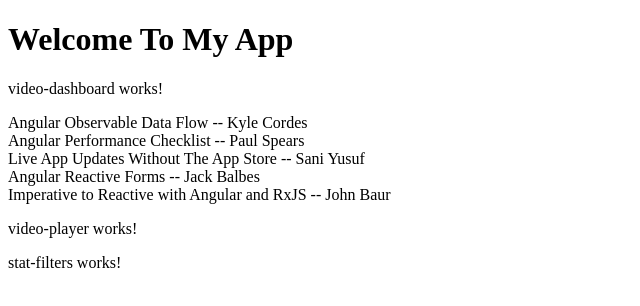
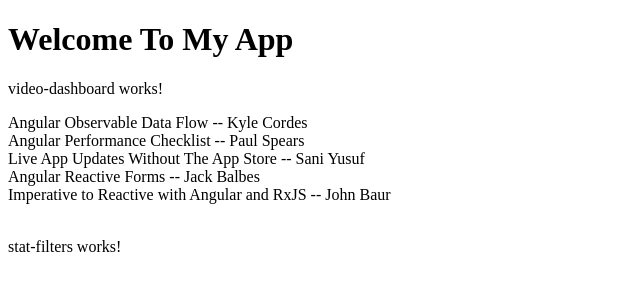
Before and after one commit to saniyusuf/abc-partners-may-2018, an Angular app: page /dashboard in a window 1280 px wide. Shown: the top 306 px of the page, without its empty margins (0-640 px from the left). Built offline with nearby package versions, Linux system fonts and the light colour scheme.

Commit message:
step 206

```diff
--- a/src/app/dashboard/video-dashboard/video-dashboard.component.html
+++ b/src/app/dashboard/video-dashboard/video-dashboard.component.html
@@ -2,6 +2,7 @@
   video-dashboard works!
 </p>
 
-<app-video-list></app-video-list>
-<app-video-player></app-video-player>
+<app-video-list (selectVideo)="onVideoSelected($event)"></app-video-list>
+<br>
+<app-video-player [videoToPlay]="selectedVideo"></app-video-player>
 <app-stat-filters></app-stat-filters>
--- a/src/app/dashboard/video-dashboard/video-dashboard.component.ts
+++ b/src/app/dashboard/video-dashboard/video-dashboard.component.ts
@@ -1,4 +1,5 @@
 import { Component, OnInit } from '@angular/core';
+import {Video} from '../api.types';
 
 @Component({
   selector: 'app-video-dashboard',
@@ -6,10 +7,15 @@ import { Component, OnInit } from '@angular/core';
   styleUrls: ['./video-dashboard.component.css']
 })
 export class VideoDashboardComponent implements OnInit {
+  public selectedVideo: Video;
 
   constructor() { }
 
   ngOnInit() {
   }
 
+  onVideoSelected(video){
+    this.selectedVideo = video;
+  }
+
 }
--- a/src/app/dashboard/video-list/video-list.component.ts
+++ b/src/app/dashboard/video-list/video-list.component.ts
@@ -1,4 +1,4 @@
-import { Component, OnInit } from '@angular/core';
+import {Component, EventEmitter, OnInit, Output} from '@angular/core';
 import {Video} from '../api.types';
 
 @Component({
@@ -9,6 +9,7 @@ import {Video} from '../api.types';
 export class VideoListComponent implements OnInit {
   videoList: Video[] = myVideoData;
   selectedVideoID;
+  @Output() selectVideo = new EventEmitter<Video>();
 
   constructor() { }
 
@@ -17,6 +18,11 @@ export class VideoListComponent implements OnInit {
 
   setSelectedVideo(videoID) {
     this.selectedVideoID = videoID;
+    const selectedVideo = this.videoList.find((video)=>{
+      return video.id === videoID;
+    });
+
+    this.selectVideo.emit(selectedVideo);
   }
 }
 
--- a/src/app/dashboard/video-player/video-player.component.html
+++ b/src/app/dashboard/video-player/video-player.component.html
@@ -1,3 +1 @@
-<p>
-  video-player works!
-</p>
+<b>{{videoToPlay?.title}}</b>
--- a/src/app/dashboard/video-player/video-player.component.ts
+++ b/src/app/dashboard/video-player/video-player.component.ts
@@ -1,4 +1,5 @@
-import { Component, OnInit } from '@angular/core';
+import {Component, Input, OnInit} from '@angular/core';
+import {Video} from '../api.types';
 
 @Component({
   selector: 'app-video-player',
@@ -6,6 +7,7 @@ import { Component, OnInit } from '@angular/core';
   styleUrls: ['./video-player.component.css']
 })
 export class VideoPlayerComponent implements OnInit {
+  @Input() videoToPlay: Video;
 
   constructor() { }
 
```
Also changed, not shown: 1 other file (tests, documents, lock files or other folders).
